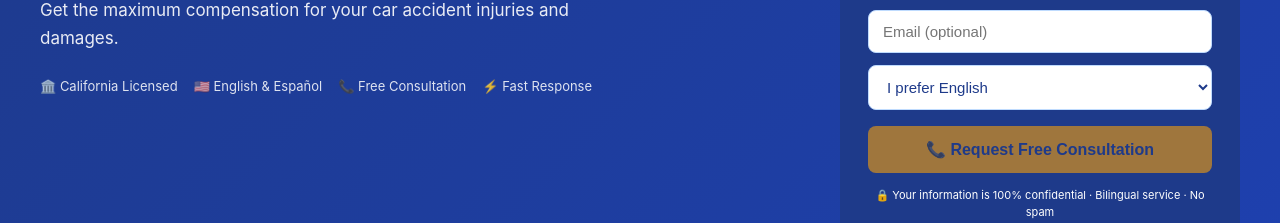
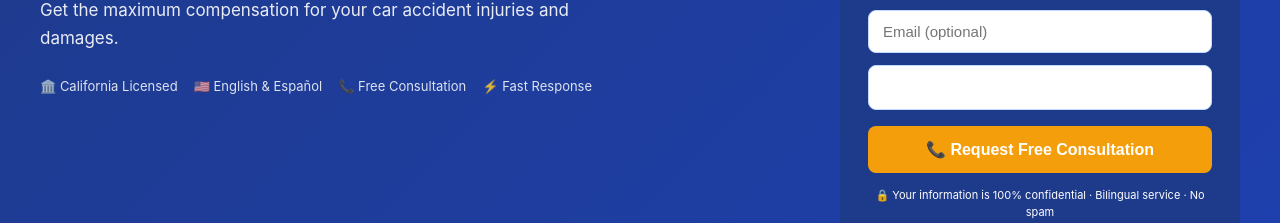
Before and after one commit to Ahorasi360/marvistalaw, a Next.js app: page /car-accident-attorney/glendale in a window 1280 px wide. Shown: the part 415-638 px from the top of the page. Built offline with nearby package versions, Linux system fonts and the light colour scheme; no server answers; the database is empty.

Commit message:
fix: button white text always visible

```diff
--- a/app/components/LeadForm.js
+++ b/app/components/LeadForm.js
@@ -74,7 +74,7 @@ export default function LeadForm({ service, city, county }) {
         <select
           value={form.language}
           onChange={e => setForm(p => ({ ...p, language: e.target.value }))}
-          style={{ ...inputStyle, color: '#1E3A8A', background: 'white' }}
+          style={{ ...inputStyle, color: 'white', background: 'white' }}
         >
           <option value="es">{t.langEs}</option>
           <option value="en">{t.langEn}</option>
@@ -85,14 +85,14 @@ export default function LeadForm({ service, city, county }) {
           disabled={!form.name || !form.phone || status === 'loading'}
           style={{
             background: '#F59E0B',
-            color: '#1E3A8A',
+            color: 'white',
             border: 'none',
             borderRadius: '8px',
             padding: '14px',
             fontWeight: '700',
             fontSize: '16px',
             cursor: form.name && form.phone ? 'pointer' : 'default',
-            opacity: form.name && form.phone ? 1 : 0.6,
+            opacity: 1,
             marginTop: '4px',
           }}
         >
@@ -116,7 +116,7 @@ const inputStyle = {
   border: '1px solid #BFDBFE',
   borderRadius: '8px',
   padding: '12px 14px',
-  color: '#1E3A8A',
+  color: 'white',
   fontSize: '15px',
   width: '100%',
   outline: 'none',
```
